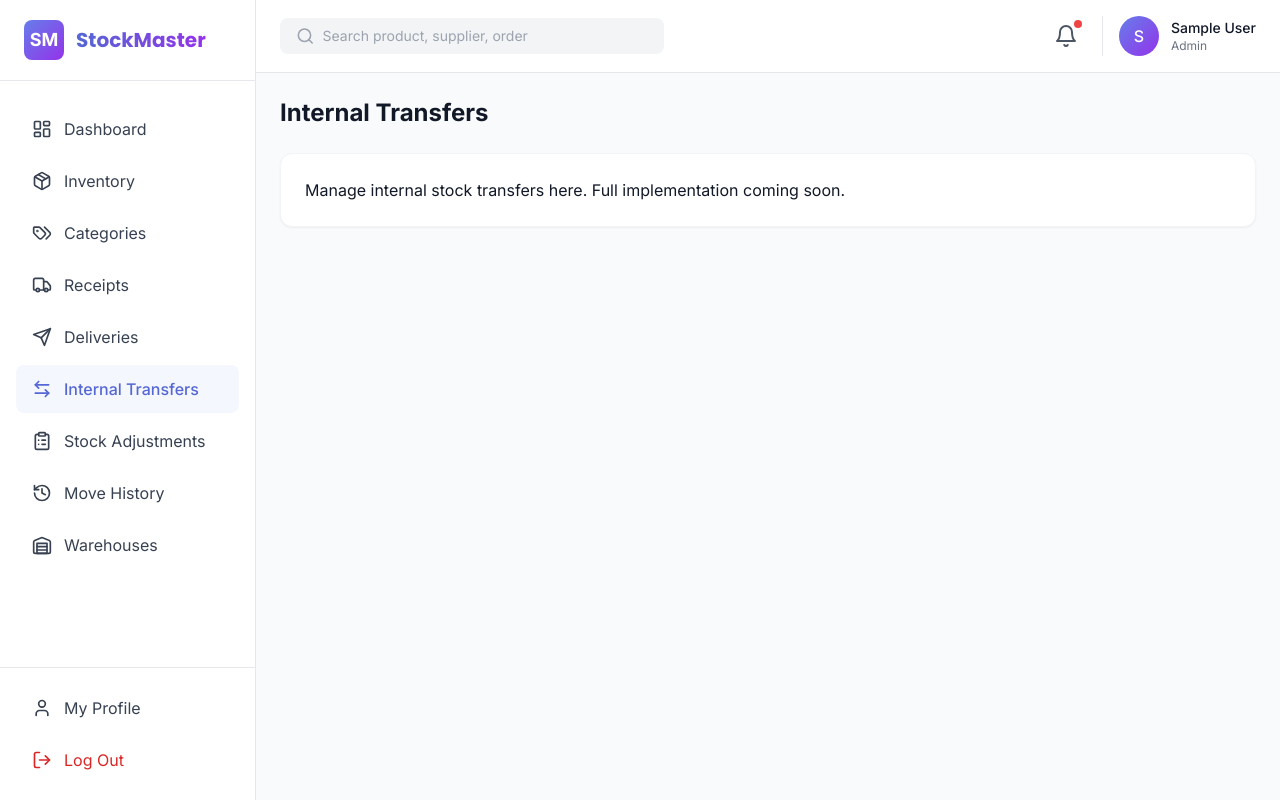
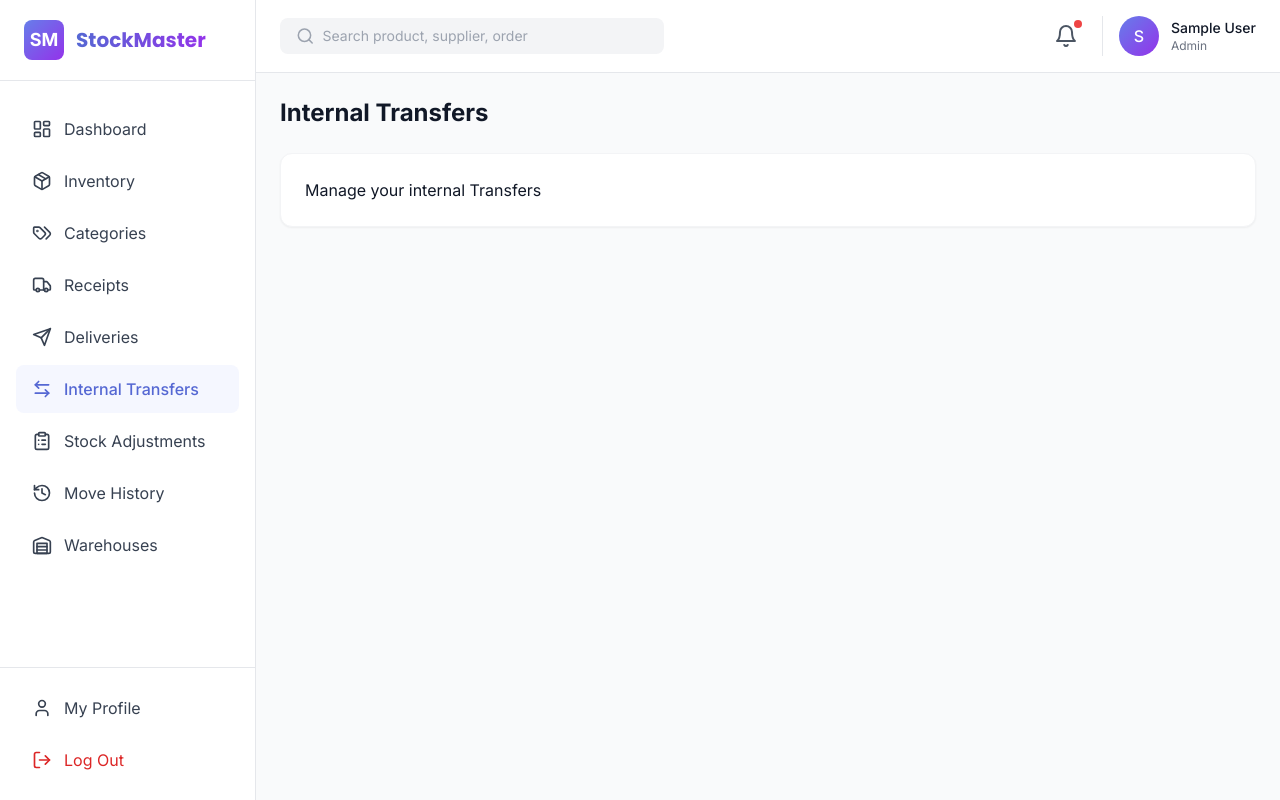
Before and after one commit to ravikhokle/oddostock, a React (Vite) app in the folder frontend/: page /transfers in a window 1280 px wide. Built offline with nearby package versions, Linux system fonts and the light colour scheme; no server answers; sample sign-in values are in the browser's storage.

Commit message:
internal transfers

```diff
--- a/frontend/src/pages/Transfers.jsx
+++ b/frontend/src/pages/Transfers.jsx
@@ -6,7 +6,7 @@ const Transfers = () => {
       <div className="space-y-6">
         <h1 className="text-2xl font-bold">Internal Transfers</h1>
         <div className="card">
-          <p>Manage internal stock transfers here. Full implementation coming soon.</p>
+          <p>Manage your internal Transfers</p>
         </div>
       </div>
     </Layout>
```
